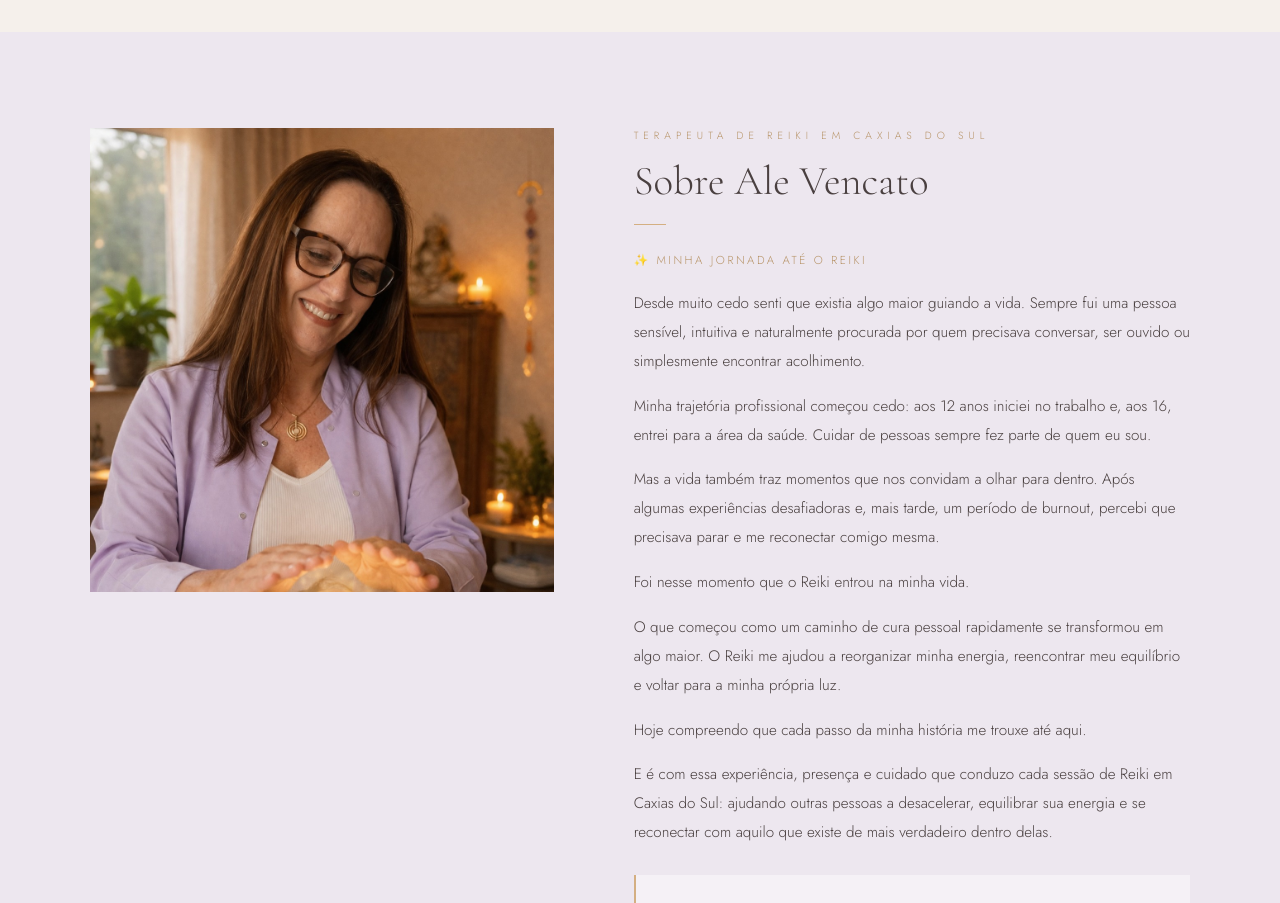
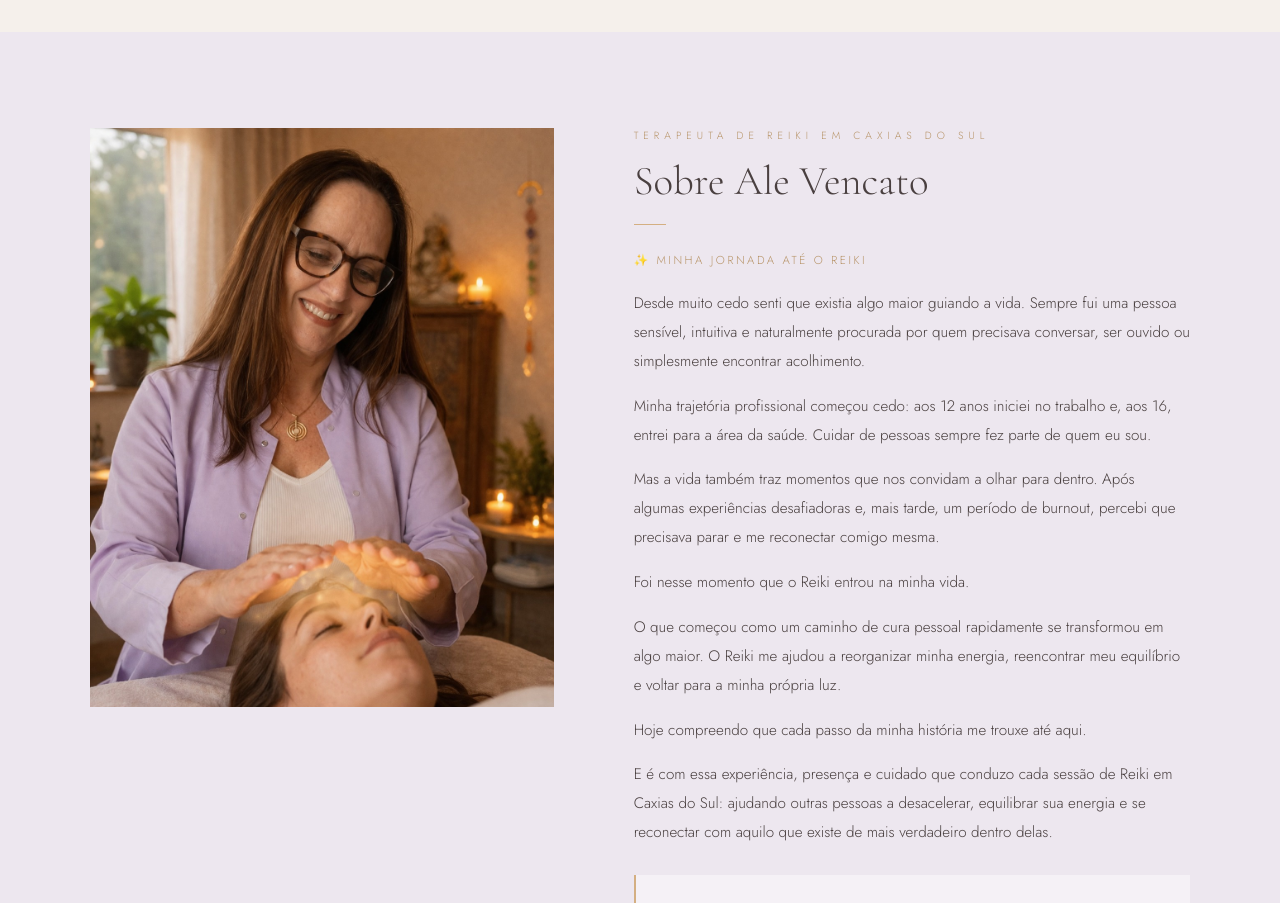
Before and after one commit to susiguerra1-pixel/alevencatoreiki, a Next.js app: page / in a window 1280 px wide. Shown: the part 2100-3003 px from the top of the page. Built offline with nearby package versions, Linux system fonts and the light colour scheme.

Commit message:
fix: exibe foto Sobre Ale no tamanho original sem corte
Co-Authored-By: Claude Sonnet 4.6 <noreply@anthropic.com>

```diff
--- a/src/components/SobreAle.tsx
+++ b/src/components/SobreAle.tsx
@@ -16,12 +16,14 @@ export default function SobreAle() {
 
         {/* Foto */}
         <AnimatedSection>
-          <div className="relative w-full aspect-square overflow-hidden">
+          <div className="w-full">
             <Image
               src="/images/ale-vencato.jpg"
               alt="Ale Vencato, terapeuta de Reiki Usui em Caxias do Sul"
-              fill
-              className="object-cover object-top"
+              width={0}
+              height={0}
+              sizes="(max-width: 768px) 100vw, 50vw"
+              className="w-full h-auto"
             />
           </div>
         </AnimatedSection>
```
